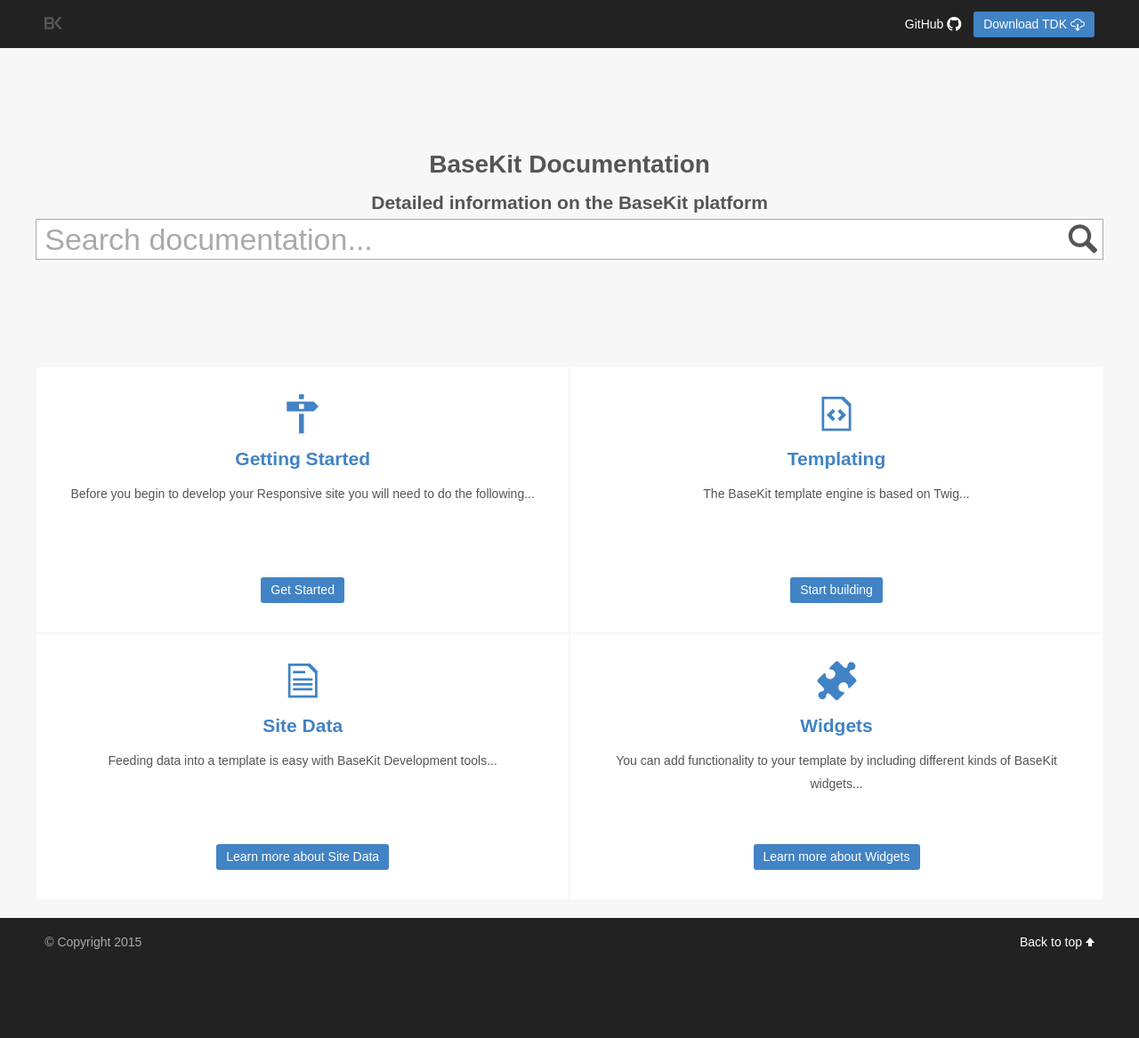
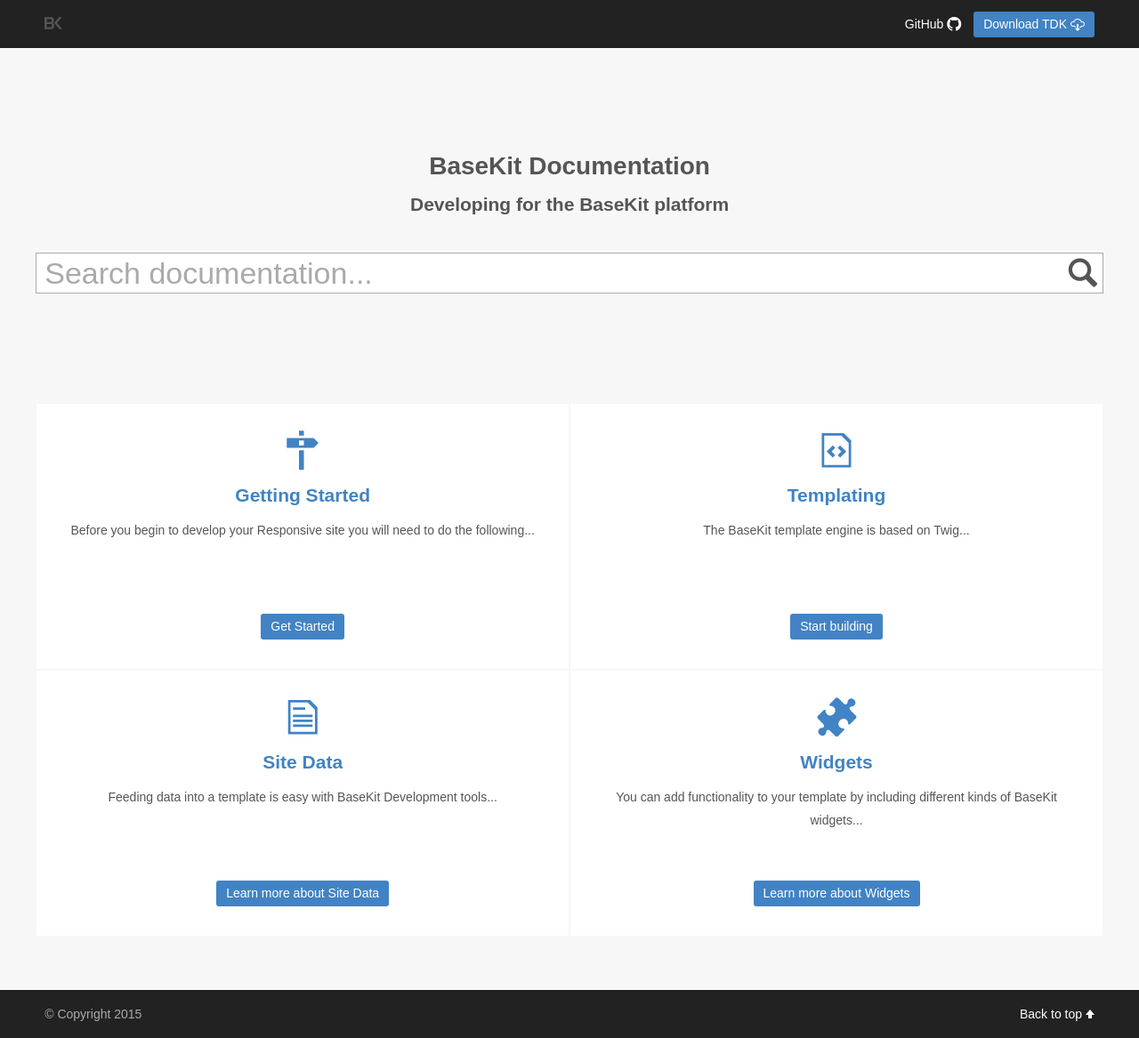
Before and after one commit to rusic/documentation, a Jekyll site: the page built from index.md, in a window 1280 px wide. Shown: the whole page at 89% size. Built offline with Jekyll 4.4.1, drawn with Linux system fonts in a browser that asks for light colours; before the commit the page ends 1086 px from its top, so only the background shows below that.

Commit message:
Changes wording on homepage and spacing of items

```diff
--- a/_includes/featureheader.html
+++ b/_includes/featureheader.html
@@ -8,7 +8,7 @@
 
 				{% include aligncenter.html content="<h1>BaseKit Documentation</h1>" %}
 
-				{% include aligncenter.html content="<h2>Detailed information on the BaseKit platform</h2>" %}
+				{% include aligncenter.html content="<h2>Developing for the BaseKit platform</h2>" %}
 
 				{% include search.html %}
 
--- a/_sass/_main.scss
+++ b/_sass/_main.scss
@@ -44,8 +44,11 @@ body {
 
 	// Feature header
 	.header--feature {
-		padding: 100px 0;
+		padding: 8% 0;
 		margin-bottom: 20px;
+		h2 {
+			padding-bottom: 3%;
+		}
 	}
 
 
@@ -173,6 +176,7 @@ body {
 // Feature
 	.main--feature {
 		background: darken($light-background, 3%);
+		padding-bottom: 60px;
 	}
 
 	// Feature cards
@@ -215,6 +219,12 @@ body {
 	.aside--verions,
 	.aside--contents {
 		border-left-width: 1px;
+		.nav-item {
+			white-space: nowrap;
+			text-overflow: ellipsis;
+			overflow: hidden;
+			color: $dark-links;
+		}
 	}
 	.aside--verions,
 	.aside--search {
@@ -366,7 +376,6 @@ fieldset {
 	.nav-list--search-results[data-state=highlighted] {
 		background: $highlighted-text;
 	}
-
 	.header--feature {
 		.octicon-search {
 			font-size: 34px;
@@ -406,7 +415,7 @@ h3, legend {
 	}
 
 	.span--three-quarters,
-	.aside--docs .search-form {
+	.aside--search .search-form {
 		width: 75%;
 	}
 
@@ -427,6 +436,16 @@ h3, legend {
 		button, .button {
 			display: inline-block;
 			line-height: initial;
+		}
+	}
+
+	.header--feature {
+		.octicon-search {
+			font-size: 24px;
+		}
+		.search-form {
+			font-size: 24px;
+			line-height: 34px;
 		}
 	}
 
```
